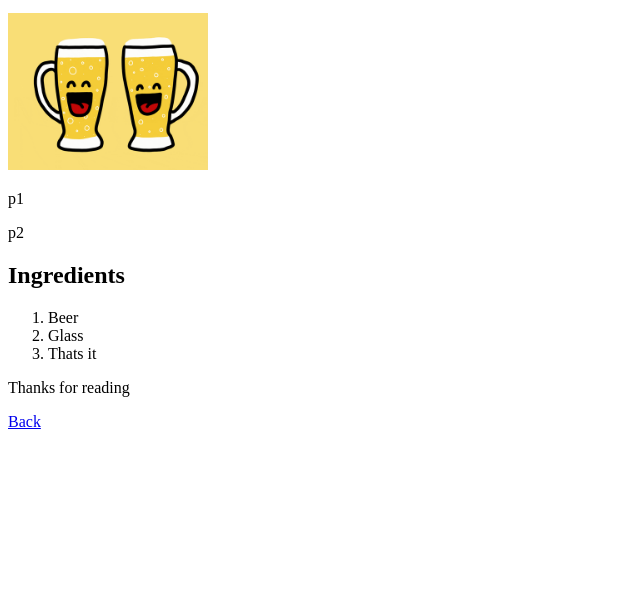
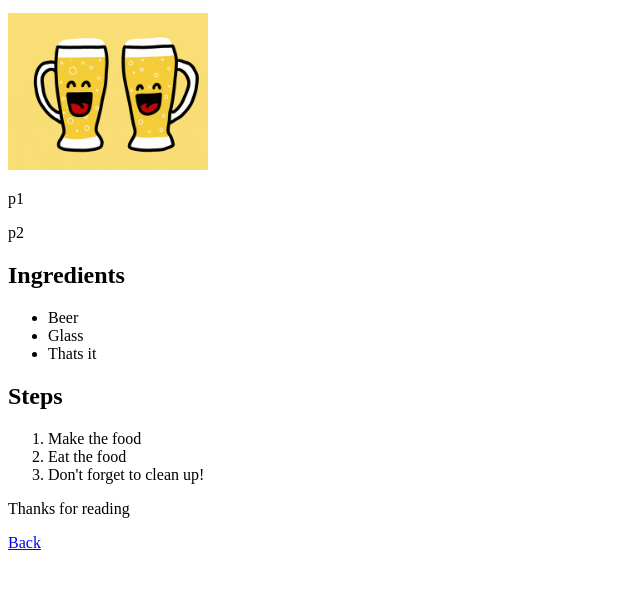
Before and after one commit to davidhrdalo/odin-recipes, a plain HTML site: page recipes/beer.html in a window 1280 px wide. Shown: the part 101-690 px from the top of the page, without its empty margins (0-640 px from the left). Drawn offline with Linux system fonts and the light colour scheme.

Commit message:
Add steps section

```diff
--- a/recipes/beer.html
+++ b/recipes/beer.html
@@ -13,10 +13,16 @@
     <p>p1</p>
     <p>p2</p>
     <h2>Ingredients</h2>
-    <ol>
+    <ul>
         <li>Beer</li>
         <li>Glass</li>
         <li>Thats it</li>
+    </ul>
+    <h2>Steps</h2>
+    <ol>
+        <li>Make the food</li>
+        <li>Eat the food</li>
+        <li>Don't forget to clean up!</li>
     </ol>
     <p>Thanks for reading</p>
     <a href="../index.html">Back</a>
```
